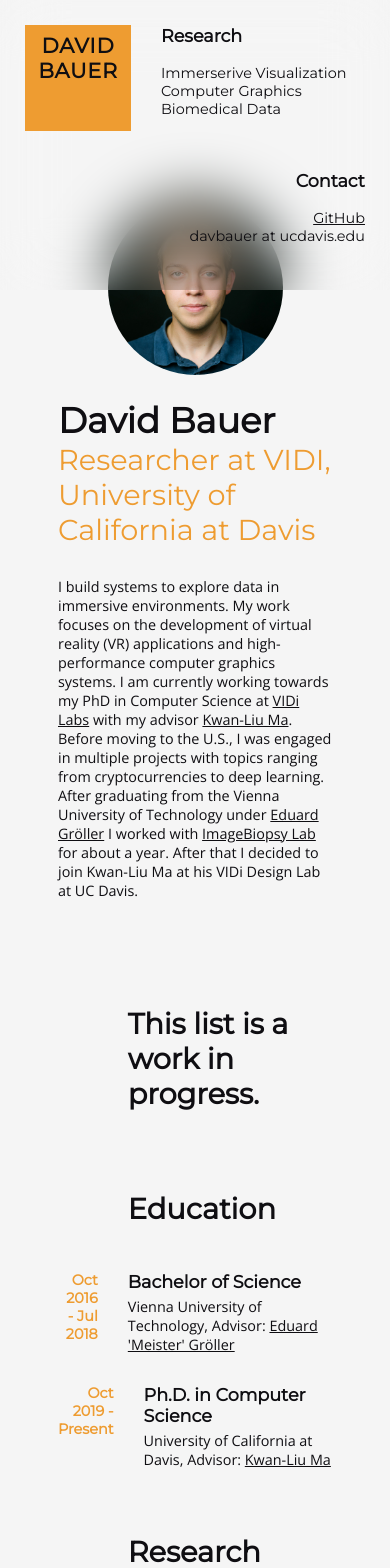
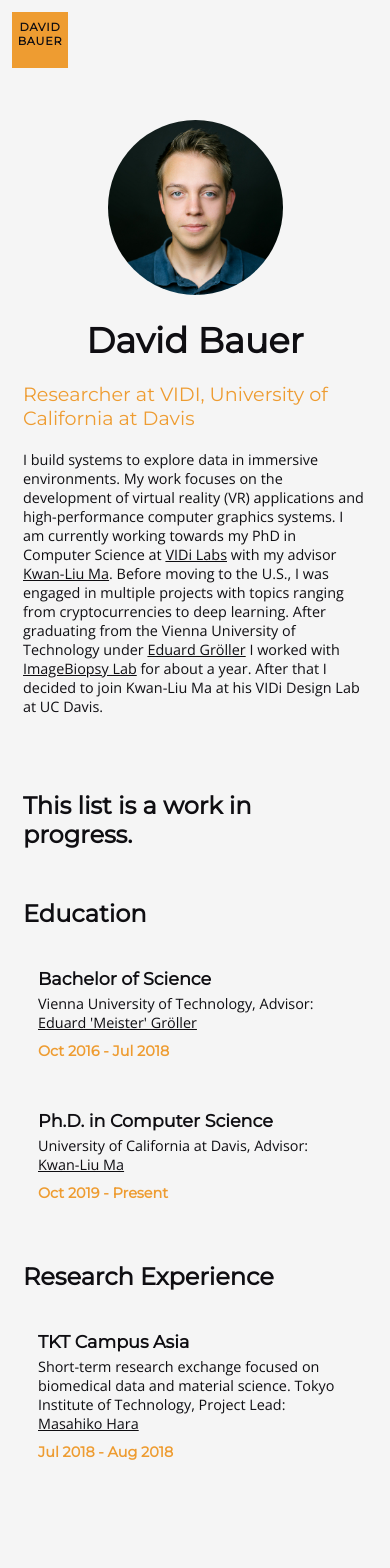
Before and after one commit to DBauer15/DBauer15.github.io, a Vue app: page / in a window 390 px wide. Shown: the top 1568 px of the page. After the commit the page ends 1494 px from the top, so only its background shows below. Built offline with nearby package versions, Linux system fonts and the light colour scheme.

Commit message:
Responsive design

```diff
--- a/src/App.vue
+++ b/src/App.vue
@@ -1,7 +1,7 @@
 <template>
   <div id="app">
     <Title/>
-    <Home style="margin-top: 200px"/>
+    <Home class="home"/>
   </div>
 </template>
 
@@ -23,6 +23,7 @@ export default {
 @media (prefers-color-scheme: light) {
   :root {
     --background: rgb(245, 245, 245);
+    --background-translucent: rgba(245, 245, 245, 0.85);
     --text-on-bg: rgb(15, 14, 18);
     --text-on-accent: rgb(15, 14, 18);
     --accent: rgb(236, 167, 76);
@@ -32,10 +33,35 @@ export default {
 @media (prefers-color-scheme: dark) {
   :root {
     --background: rgb(15, 14, 18);
+    --background-translucent: rgba(15, 14, 18, 0.85);
     --text-on-bg: rgb(245, 245, 245);
     --text-on-accent: rgb(15, 14, 18);
     --accent: rgb(236, 167, 76);
     --accent: rgb(238, 156, 49);
+  }
+}
+
+@media (max-width: 700px) {
+  .desktop-only {
+    display: none;
+  }
+  .mobile-only {
+    display: block;
+  }
+  .home {
+    margin-top: 120px;
+  }
+}
+
+@media (min-width: 701px) {
+  .desktop-only {
+    display: block;
+  }
+  .mobile-only {
+    display: none;
+  }
+  .home {
+    margin-top: 200px;
   }
 }
 
--- a/src/components/CvEntry.vue
+++ b/src/components/CvEntry.vue
@@ -54,4 +54,24 @@ export default {
     padding: 15px 0 15px 15px;
     text-align: left;
 }
+
+@media (max-width: 700px) {
+    .cv-container {
+        grid-template-columns: 1fr;
+        grid-template-rows: auto auto;
+        grid-template-areas:
+        "content"
+        "timespan"
+        ;
+    }
+
+    .timespan {
+        text-align: left;
+        padding: 5px 15px 25px 15px;
+    }
+
+    .content {
+        padding: 25px 15px 5px 15px;
+    }
+}
 </style>
--- a/src/components/Home.vue
+++ b/src/components/Home.vue
@@ -5,8 +5,8 @@
           <img src="/img/portrait.jpg" width="175px">
     </div>
     <div style="grid-area:title; text-align:left;">
-      <div style="font-size:2.2rem; font-weight: 600;">David Bauer</div>
-      <div style="font-size:1.8rem; color: var(--accent);">Researcher at VIDI, University of California at Davis</div>
+      <div class="name-label">David Bauer</div>
+      <div class="name-label-sub">Researcher at VIDI, University of California at Davis</div>
     </div>
     <div class="body-font" style="grid-area:about; text-align:left;" v-html="CV.bio">
     </div>
@@ -40,6 +40,16 @@ export default {
 <style>
 img {
   border-radius: 120px;
+}
+
+.name-label {
+  font-size:2.2rem;
+  font-weight: 600;
+}
+
+.name-label-sub {
+  font-size:1.8rem;
+  color: var(--accent);
 }
 
 .container {
@@ -77,4 +87,28 @@ img {
   margin-top: 35px;
   padding: 15px;
 }
+
+@media (max-width: 700px) {
+  .name-label {
+    text-align: center;
+    margin-bottom: 20px;
+  }
+
+  .name-label-sub {
+    font-size:1.2rem;
+  }
+  .container {
+    grid-template-rows: 1fr auto auto 0 auto;
+    grid-gap: 20px 15px;
+  }
+  .cv-section {
+    grid-template-areas: "title title";
+  }
+  .cv-section-title {
+    font-size: 1.5rem !important;
+    margin-bottom: 15px;
+    margin-top: 35px;
+    padding: 0px;
+  }
+}
 </style>
--- a/src/components/Title.vue
+++ b/src/components/Title.vue
@@ -6,15 +6,15 @@
                 <div>BAUER</div>
             </div>
 
-            <div class="info-box" style="float:left">
-                <div class="accent">Research</div><br>
+            <div class="info-box desktop-only" style="float:left">
+                <div class="accent info-box-title">Research</div>
                 <div>Immerserive Visualization</div>
                 <div>Computer Graphics</div>
                 <div>Biomedical Data</div>
             </div>
 
             <div class="info-box" style="float:right; text-align:right;">
-                <div class="accent">Contact</div><br>
+                <div class="accent info-box-title">Contact</div>
                 <div><a href="https://github.com/DBauer15" target="_blank">GitHub</a></div>
                 <div>davbauer at ucdavis.edu</div>
             </div>
@@ -30,13 +30,69 @@ export default {
 </script>
 
 <style>
+
+
+@media (max-width: 700px) {
     .title-bar {
         position: fixed;
         top: 0;
         left: 0;
         width: 100%;
         padding: 0;
-    background-color: rgba(var(--background), 0.5);
+        background-color: var(--background-translucent);
+        backdrop-filter: blur(30px);
+    }
+
+    .title-box {
+        font-size: 0.7rem;
+        font-weight: 600;
+        letter-spacing: 0.05rem;
+        text-align: center;
+        color: var(--text-on-accent);
+
+        margin: 12px;
+        padding-top: 5px;
+        height: 45px;
+        width: 50px;
+
+        background-color: var(--accent);
+        border: 3px solid var(--accent);
+    }
+
+    .info-box {
+        display: block;
+        font-size: 0.8rem;
+        font-weight: lighter;
+        text-align: left;
+
+        margin: 12px;
+        height: 45px;
+        width: 200px;
+
+        background-color: transparent;
+    }
+
+    .info-box-title {
+        font-size: 0.9rem !important;
+        margin-bottom: 8px;
+    }
+}
+
+
+@media (max-width: 400px) {
+    .info-box {
+        display: none !important;
+    }
+}
+
+@media (min-width: 701px) {
+    .title-bar {
+        position: fixed;
+        top: 0;
+        left: 0;
+        width: 100%;
+        padding: 0;
+        background-color: var(--background-translucent);
         backdrop-filter: blur(30px);
     }
 
@@ -69,4 +125,11 @@ export default {
 
         background-color: transparent;
     }
+
+    .info-box-title {
+        margin-bottom: 15px;
+    }
+}
+
+
 </style>
```
Also changed, not shown: 1 other file (tests, documents, lock files or other folders). Lines whose indentation alone changed are shown as unchanged.
